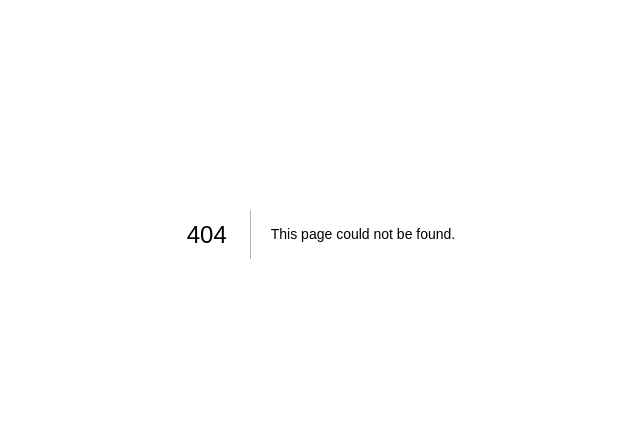
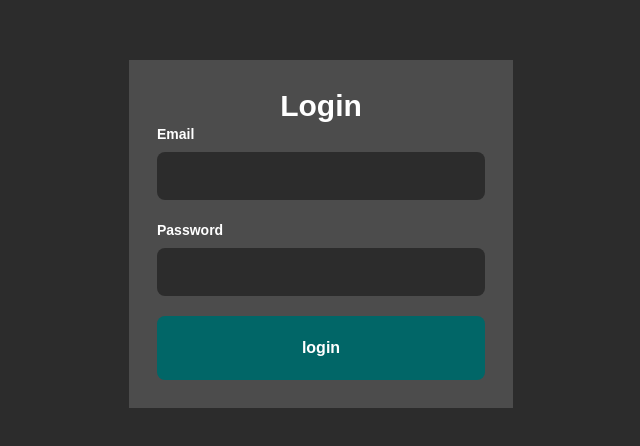
Before and after one commit to Abhay-yadav966/Admin_Dashboard-Next.js, a Next.js app: page /login in a window 1280 px wide. Before the commit this address had no page. Shown: the part 166-612 px from the top of the page, without its empty margins (319-959 px from the left). Built offline with nearby package versions, Linux system fonts and the light colour scheme.

Commit message:
Login page Done!

```diff
--- /dev/null
+++ b/app/login/page.js
@@ -0,0 +1,61 @@
+"use client"
+
+import { useForm } from "react-hook-form";
+
+const page = () => {
+
+    // form
+    const {
+        register,
+        handleSubmit,
+        formState:{errors},
+    } = useForm();
+
+
+    // submit fn
+    const submit = (data) => {
+        console.log("The data : ", data);
+    }
+
+  return (
+    <div className="w-screen h-screen overflow-x-hidden overflow-y-auto bg-[#2c2c2c] flex items-center justify-center" >
+
+        <div className=" h-fit  w-[30%] bg-[#4c4c4c] flex flex-col p-7" >
+
+            {/* heading */}
+            <h1 className="text-center font-semibold text-white text-3xl" >Login</h1>
+
+            {/* form */}
+            <form onSubmit={handleSubmit(submit)} className="flex flex-col gap-5" >
+                {/* email */}
+                <label className="flex flex-col gap-2" >
+                    <p className=" text-white text-sm font-semibold" >Email</p>
+                    <input
+                        type="text"
+                        {...register("email", {required:true})}
+                        className="p-3 text-[#9CA3AF] font-semibold outline-none bg-[#2c2c2c] rounded-lg w-full "
+                    />
+                </label>
+
+                {/* password */}
+                <label className="flex flex-col gap-2" >
+                    <p className=" text-white text-sm font-semibold" >Password</p>
+                    <input
+                        type="password"
+                        {...register("password", {required:true})}
+                        className="p-3 text-[#9CA3AF] font-semibold outline-none bg-[#2c2c2c] rounded-lg w-full "
+                    />
+                </label>
+
+                {/* button */}
+                <button type="submit"  className="text-white font-semibold p-5 rounded-lg bg-[#016667]" >
+                    login
+                </button>
+            </form>
+        </div>
+
+    </div>
+  )
+}
+
+export default page;
```
